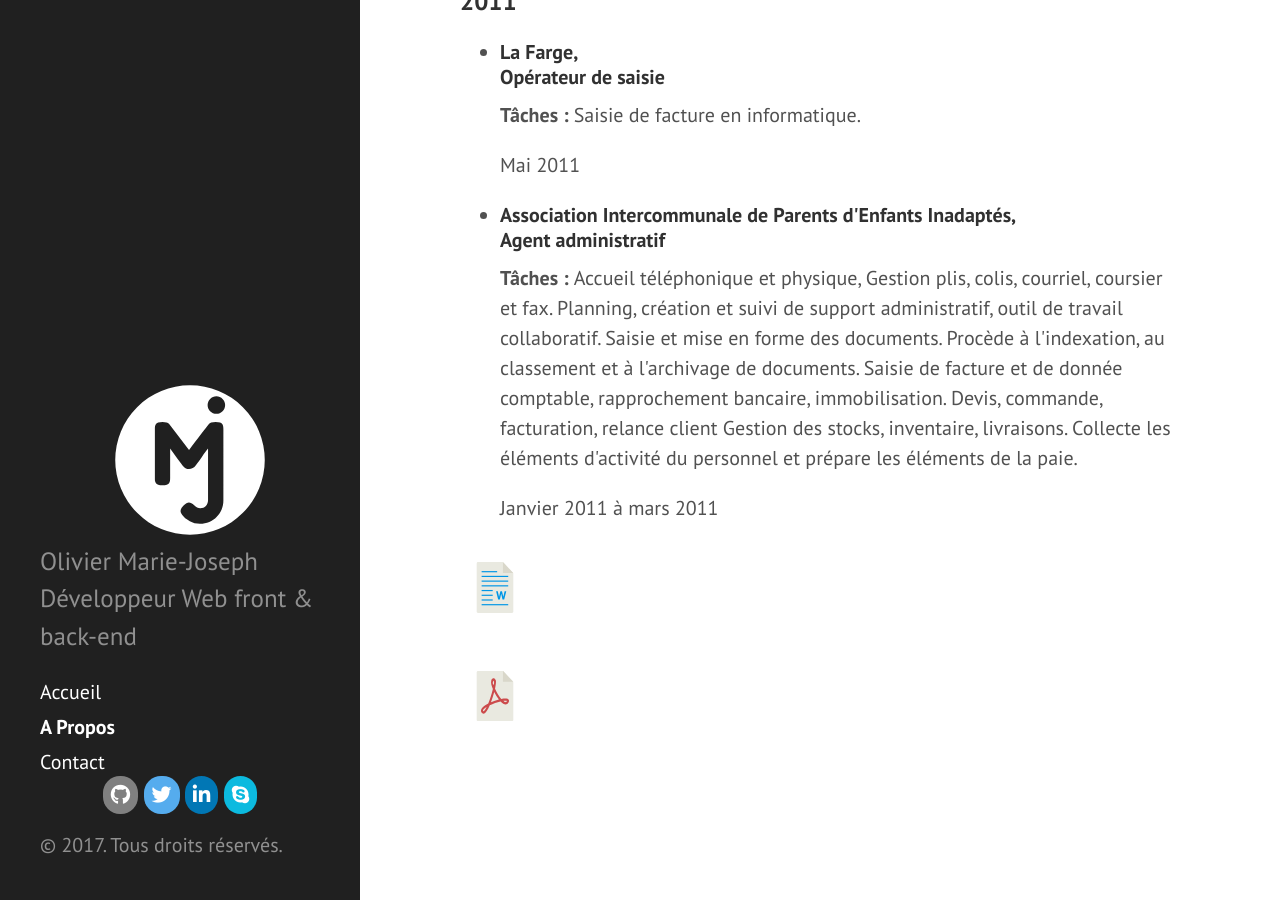
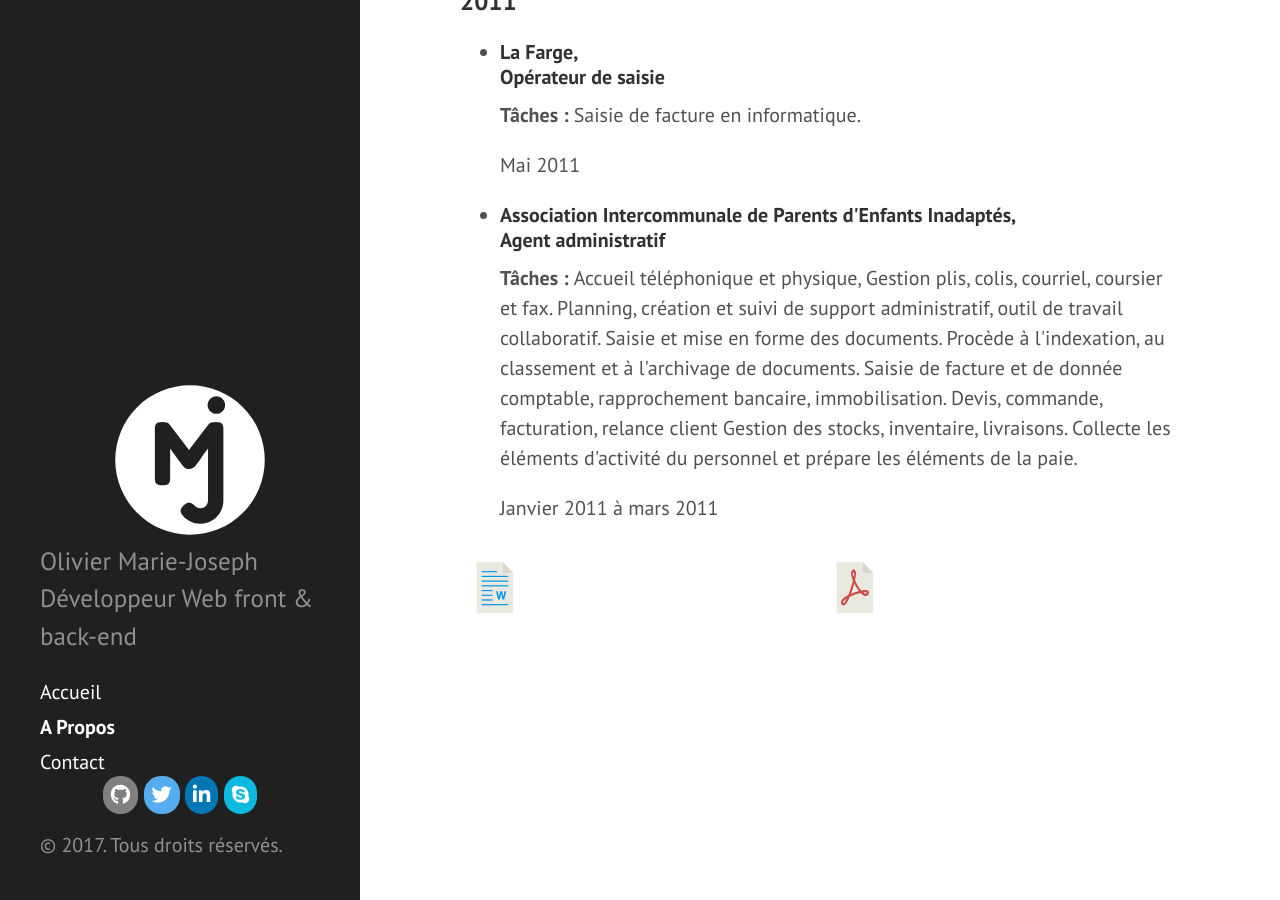
Before and after one commit to olivier-mj/olivier-mj.github.io, a Jekyll site: the page built from apropos.md, in a window 1280 px wide and 900 px high, scrolled down 3014 px. Built offline with Jekyll 4.4.1, drawn with Linux system fonts in a browser that asks for light colours; nearby versions of some CDN libraries.

Commit message:
modification compétence

```diff
--- a/apropos.md
+++ b/apropos.md
@@ -243,7 +243,7 @@ ici vous retrouverez :
 
                 </div>
 
-<div class="download">
+<div class="download grid-2">
     <a href="{{ site.url }}/download/cv-web-developpeur-marie-joseph-ol.doc" target="_blank"><img src="{{ site.url }}/public/images/doc.svg" class="icon" width="70" alt="Curriculum vitae au format Word: 51ko"></a>
 
     <a href="{{ site.url }}/download/cv-web-developpeur-marie-joseph-ol.pdf" target="_blank"><img src="{{ site.url }}/public/images/pdf.svg" class="icon" width="70" alt="Curriculum vitae au format PDF: 611ko"></a>
```
